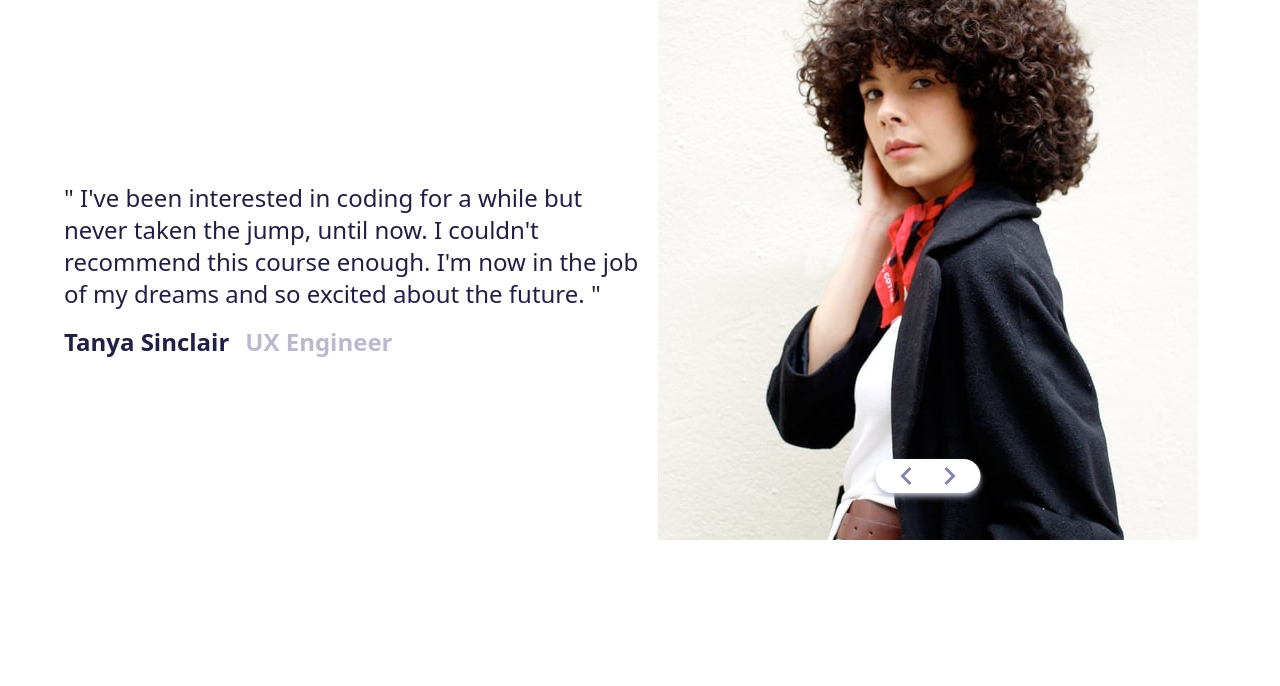
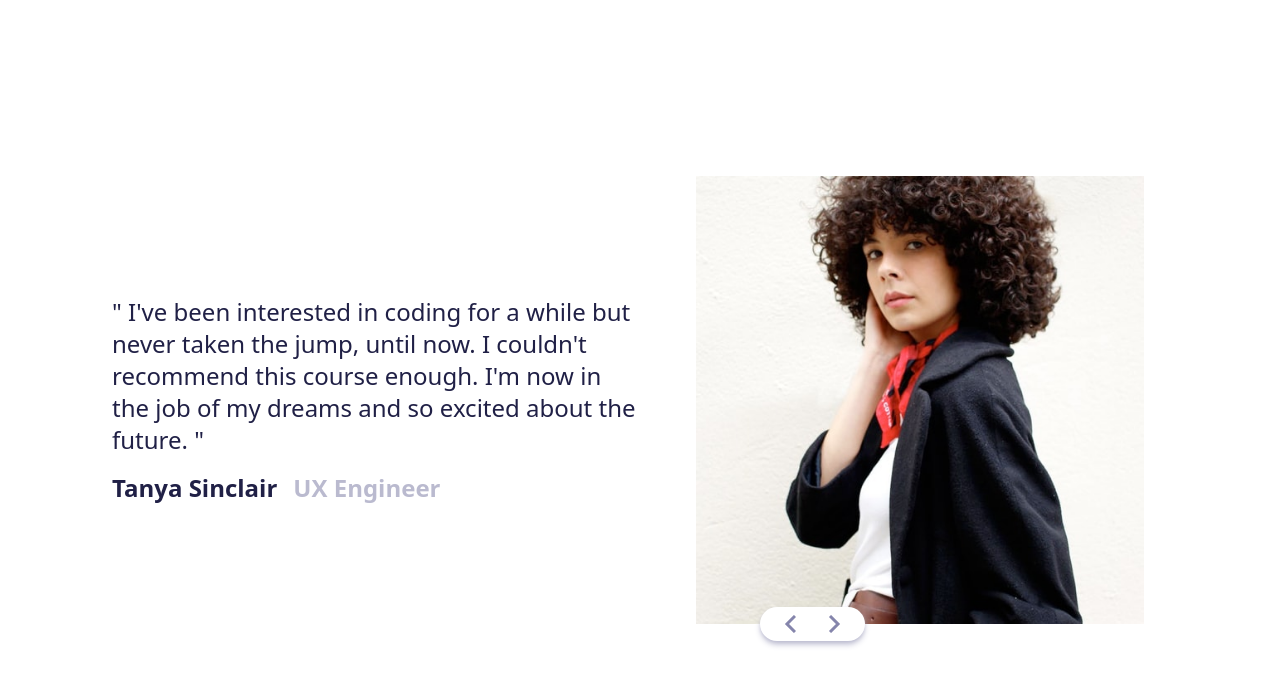
Before and after one commit to emmanueltn007/front-end-mentor-challenges-junior-2, a React (Vite) app in the folder coding-bootcamp-testimonials-slider/: page / in a window 1280 px wide. Shown: the top 686 px of the page. Built offline with nearby package versions, Linux system fonts and the light colour scheme.

Commit message:
Created a custom hook to handle all the JavaScript logic. Created separate components to handle the image and the display of data.

```diff
--- a/coding-bootcamp-testimonials-slider/src/App.jsx
+++ b/coding-bootcamp-testimonials-slider/src/App.jsx
@@ -1,54 +1,16 @@
-import { useState } from "react";
-import customerData from "./utilities/customerData"
+import ImageCard from "./components/ImageCard";
+import TestimonialDetailsCard from "./components/TestimonialDetailsCard";
+import useTestimonials from "./hooks/useTestimonials";
 
-function App () {
-  const [currentTestimony, setCurrentTestimony] = useState(0);
-
-  const handleNext = () =>
-    setCurrentTestimony(
-      (prevTestimony) => (prevTestimony + 1) % customerData.length,
-    );
-
-  const handlePrev = () =>
-    setCurrentTestimony(
-      (prevTestimony) =>
-        (prevTestimony - 1 + customerData.length) % customerData.length,
-    );
-
-  const currentCustomer = customerData[currentTestimony];
+function App() {
+  const testimonials = useTestimonials();
 
   return (
-    <main className="max-h-screen w-screen md:grid md:grid-cols-2 md:px-16 md:place-items-center">
-      <div className="relative">
-        <img
-          className="max-md:p-16"
-          src={currentCustomer.image}
-          alt={currentCustomer.name}
-        />
-        <div className="bg-[hsl(0,0%,100%)] absolute bottom-16 translate-y-1/2 left-1/2 -translate-x-1/2 shadow-md shadow-[hsl(240,18%,77%)] px-6 pb-2 pt-2 rounded-3xl flex gap-8">
-          <button className="cursor-pointer" onClick={handlePrev}>
-            <img src="/images/icon-prev.svg" alt="previous icon" />
-          </button>
-          <button className="cursor-pointer" onClick={handleNext}>
-            <img src="/images/icon-next.svg" alt="next icon" />
-          </button>
-        </div>
-      </div>
-      <div className="max-md:px-8 max-md:text-center md:text-2xl flex flex-col gap-4 md:row-start-1">
-        <p className="text-[hsl(240,38%,20%)]">
-          " {currentCustomer.testimonialMessage} "
-        </p>
-        <div className="flex flex-col md:flex-row md:gap-4">
-          <span className="text-[hsl(240,38%,20%)] font-bold">
-            {currentCustomer.name}
-          </span>
-          <span className="text-[hsl(240,18%,77%)] font-bold">
-            {currentCustomer.occupation}
-          </span>
-        </div>
-      </div>
+    <main className="min-h-screen w-screen md:grid md:grid-cols-2 md:p-20 md:place-items-center">
+      <ImageCard {...testimonials} />
+      <TestimonialDetailsCard {...testimonials} />
     </main>
   );
 }
 
-export default App
+export default App;
--- /dev/null
+++ b/coding-bootcamp-testimonials-slider/src/components/ImageCard.jsx
@@ -0,0 +1,30 @@
+function ImageCard({ handleNext, handlePrev, currentCustomer }) {
+
+  return (
+    <div className="relative max-w-md w-full">
+      <img
+        className="w-full h-auto max-md:p-16"
+        src={currentCustomer.image}
+        alt={currentCustomer.name}
+      />
+      <div className="bg-[hsl(0,0%,100%)] absolute max-md:bottom-16 max-md:translate-y-1/2 md:-translate-y-1/2 md:left-16 max-md:left-1/2 max-md:-translate-x-1/2 shadow-md shadow-[hsl(240,18%,77%)] px-6 pb-2 pt-2 rounded-3xl flex gap-8">
+        <button
+          aria-label="Previous testimonial"
+          className="cursor-pointer"
+          onClick={handlePrev}
+        >
+          <img src="/images/icon-prev.svg" alt="previous icon" />
+        </button>
+        <button
+          aria-label="Next testimonial"
+          className="cursor-pointer"
+          onClick={handleNext}
+        >
+          <img src="/images/icon-next.svg" alt="next icon" />
+        </button>
+      </div>
+    </div>
+  );
+}
+
+export default ImageCard;
--- /dev/null
+++ b/coding-bootcamp-testimonials-slider/src/components/TestimonialDetailsCard.jsx
@@ -0,0 +1,20 @@
+function TestimonialDetailsCard({ currentCustomer }) {
+
+  return (
+    <div className=" md:pl-8 max-md:px-8 max-md:text-center md:text-2xl flex flex-col gap-4 md:row-start-1">
+      <p className="text-[hsl(240,38%,20%)]">
+        " {currentCustomer.testimonialMessage} "
+      </p>
+      <div className="flex flex-col md:flex-row md:gap-4">
+        <span className="text-[hsl(240,38%,20%)] font-bold">
+          {currentCustomer.name}
+        </span>
+        <span className="text-[hsl(240,18%,77%)] font-bold">
+          {currentCustomer.occupation}
+        </span>
+      </div>
+    </div>
+  );
+}
+
+export default TestimonialDetailsCard;
--- a/coding-bootcamp-testimonials-slider/src/components/TestimonialsCard.jsx
+++ /dev/null
@@ -1,13 +0,0 @@
-
-
-function TestimonialsCard() {
-
-
-  return (
-    <main className="">
-
-    </main>
-  );
-}
-
-export default TestimonialsCard;
--- /dev/null
+++ b/coding-bootcamp-testimonials-slider/src/hooks/useTestimonials.jsx
@@ -0,0 +1,30 @@
+import { useState } from "react";
+import customerData from "../utilities/customerData"
+
+export default function useTestimonials () {
+    const [currentTestimony, setCurrentTestimony] = useState(0);
+
+  const handleNext = () => {
+    if (!customerData.length) return;
+    setCurrentTestimony(
+      (prevTestimony) => (prevTestimony + 1) % customerData.length,
+    );
+  }
+
+  const handlePrev = () => {
+    if (!customerData.length) return;
+    setCurrentTestimony(
+      (prevTestimony) =>
+        (prevTestimony - 1 + customerData.length) % customerData.length,
+    );
+  }
+
+  const currentCustomer = customerData.length ? customerData[currentTestimony] : null;
+
+    return {
+        handleNext,
+        handlePrev,
+        currentCustomer,
+        currentTestimony
+    };
+}
```
